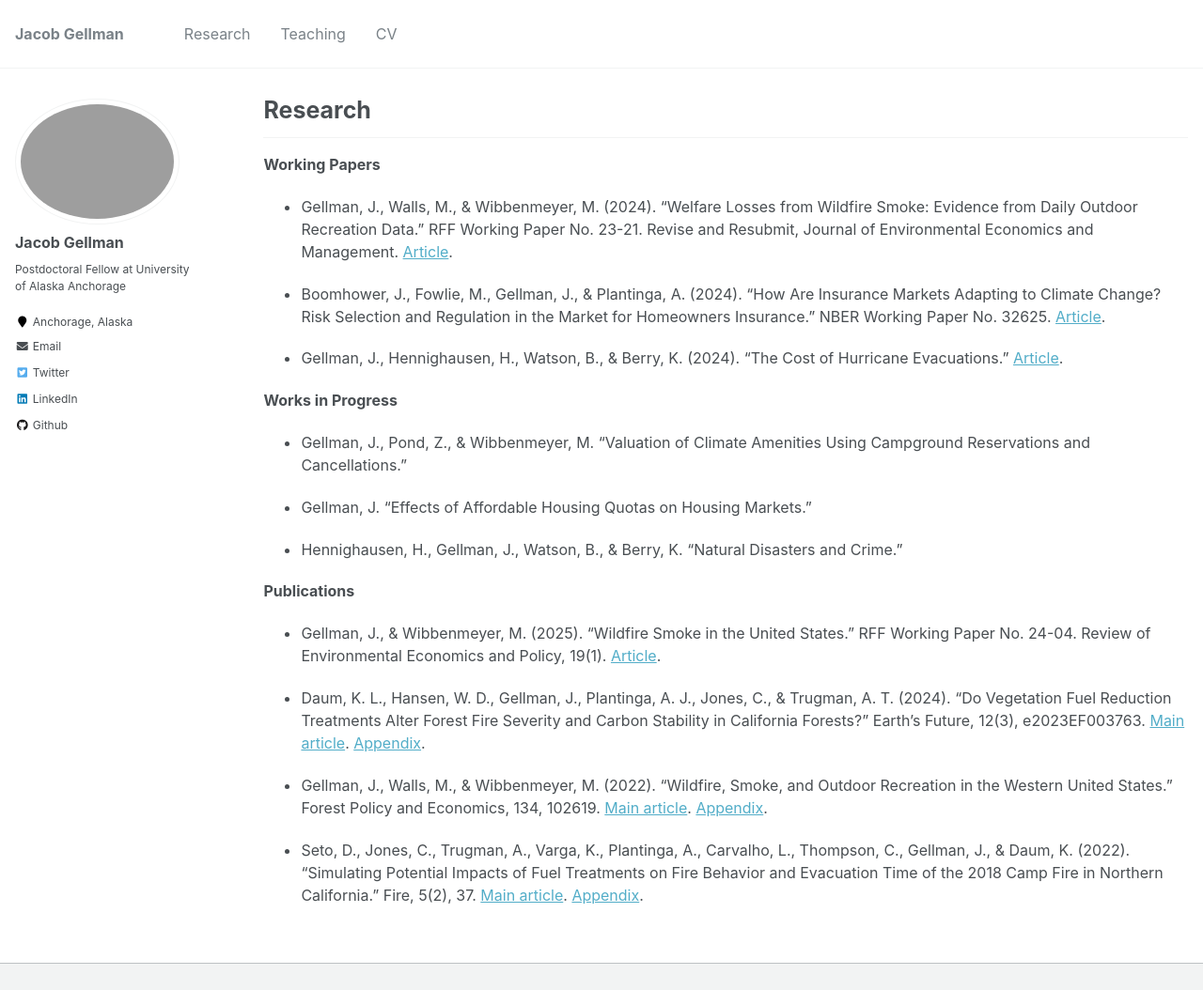
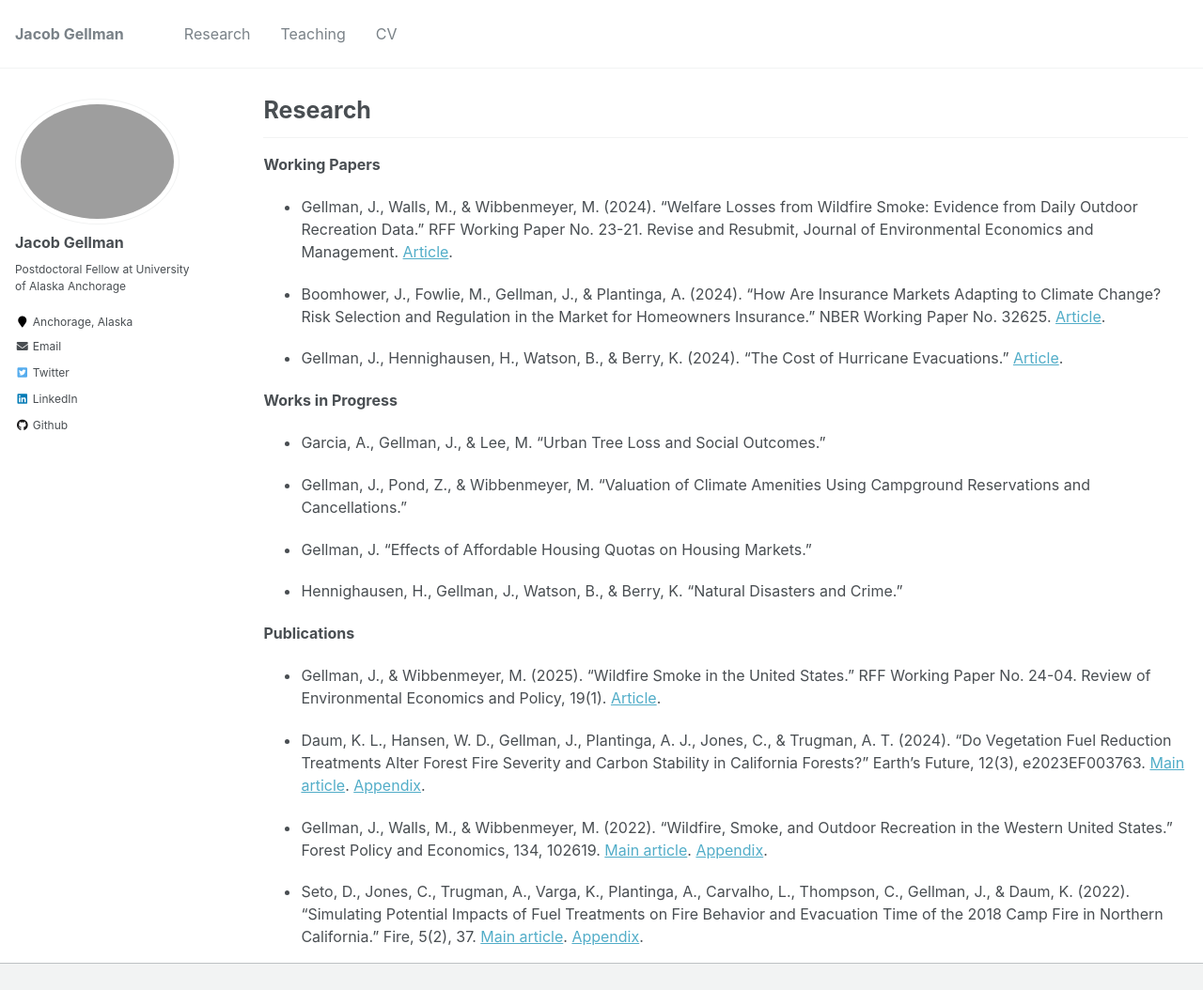
Before and after one commit to jacobgellman/jacobgellman.github.io, a Jekyll site: the page built from _pages/research.md, in a window 1280 px wide and 1206 px high, cut to the strip 0-1054 px from the top of the window. Shown: the whole strip at 94% size. Built offline with Jekyll 4.4.1, drawn with Linux system fonts in a browser that asks for light colours.

Commit message:
Research page

```diff
--- a/_pages/research.md
+++ b/_pages/research.md
@@ -17,6 +17,8 @@ author_profile: true
 * Gellman, J., Hennighausen, H., Watson, B., & Berry, K. (2024). "The Cost of Hurricane Evacuations." [Article](https://jacobgellman.github.io/files/gellman_et_al_2024-cost_hurricane_evacuations.pdf).
 
 **Works in Progress**
+* Garcia, A., Gellman, J., & Lee, M. "Urban Tree Loss and Social Outcomes."
+
 * Gellman, J., Pond, Z., & Wibbenmeyer, M. "Valuation of Climate Amenities Using Campground Reservations and Cancellations."
 
 * Gellman, J. "Effects of Affordable Housing Quotas on Housing Markets."
```
Also changed, not shown: 1 other file.
